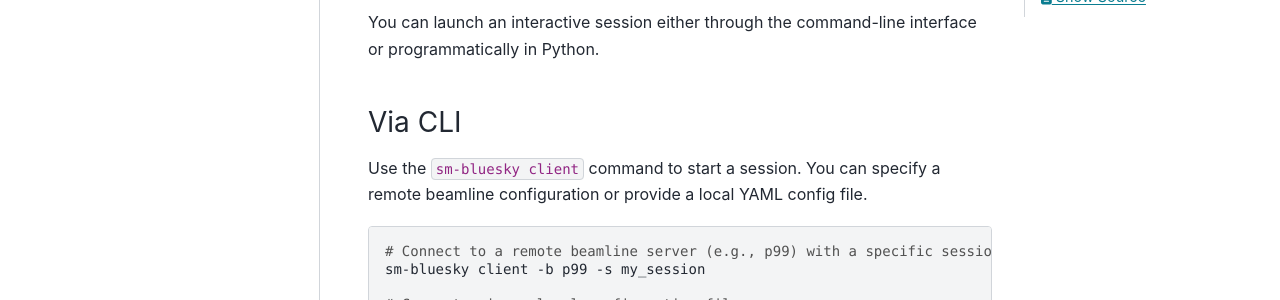
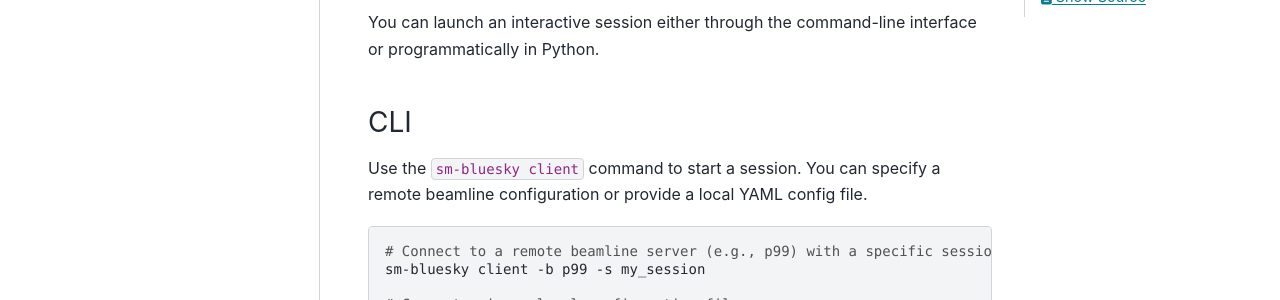
Before and after one commit to DiamondLightSource/sm-bluesky, a Sphinx documentation site: the page built from docs/tutorials/3_blueapi_session.rst, in a window 1280 px wide and 900 px high. Shown: the part 377-677 px from the top of the window. Built offline with Sphinx 7.4.7 and the PyData theme 0.15.4, drawn with Linux system fonts in a browser that asks for light colours; pages that are not in the unit, such as notebooks, are missing from menus; the version number could not be read and is left out.

Commit message:
small corrections in docs

```diff
--- a/docs/tutorials/3_blueapi_session.rst
+++ b/docs/tutorials/3_blueapi_session.rst
@@ -8,8 +8,8 @@ Launching the Session
 
 You can launch an interactive session either through the command-line interface or programmatically in Python.
 
-Via CLI
-^^^^^^^
+CLI
+^^^
 
 Use the ``sm-bluesky client`` command to start a session. You can specify a remote beamline configuration or provide a local YAML config file.
 
```
Also changed, not shown: docs/how-to/5_cli_documentation.md (+1 -0 lines).
